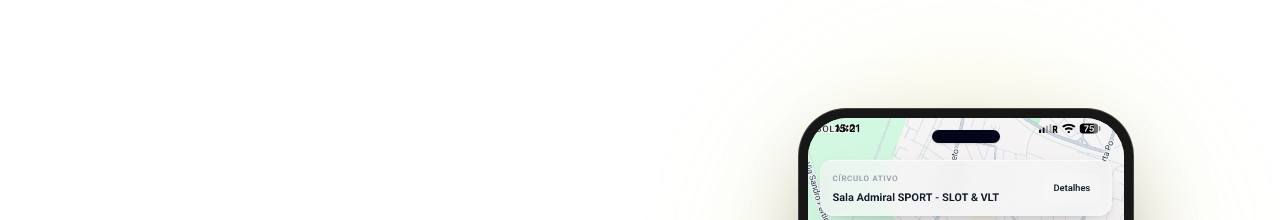
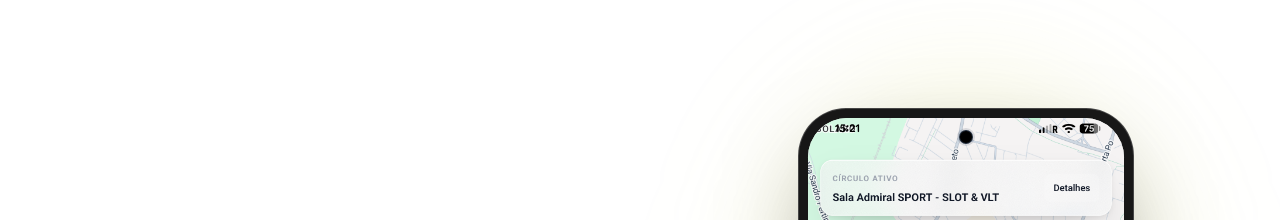
Before and after one commit to viora-studio/landing-page, a React (Vite) app: page / in a window 1280 px wide. Shown: the part 820-1040 px from the top of the page. Built offline with nearby package versions, Linux system fonts and the light colour scheme.

Commit message:
style: use Pixel 9a circular camera cutout

```diff
--- a/src/pages/home-page.tsx
+++ b/src/pages/home-page.tsx
@@ -78,7 +78,7 @@ export function HomePage() {
                 />
                 <div
                   aria-hidden="true"
-                  className="absolute top-3 left-1/2 z-10 h-[13px] w-[68px] -translate-x-1/2 rounded-full bg-slate-950 shadow-sm"
+                  className="absolute top-3 left-1/2 z-10 size-3.5 -translate-x-1/2 rounded-full border border-slate-700/70 bg-black shadow-[0_0_0_2px_rgba(15,23,42,0.12)]"
                 />
               </div>
             </div>
```
